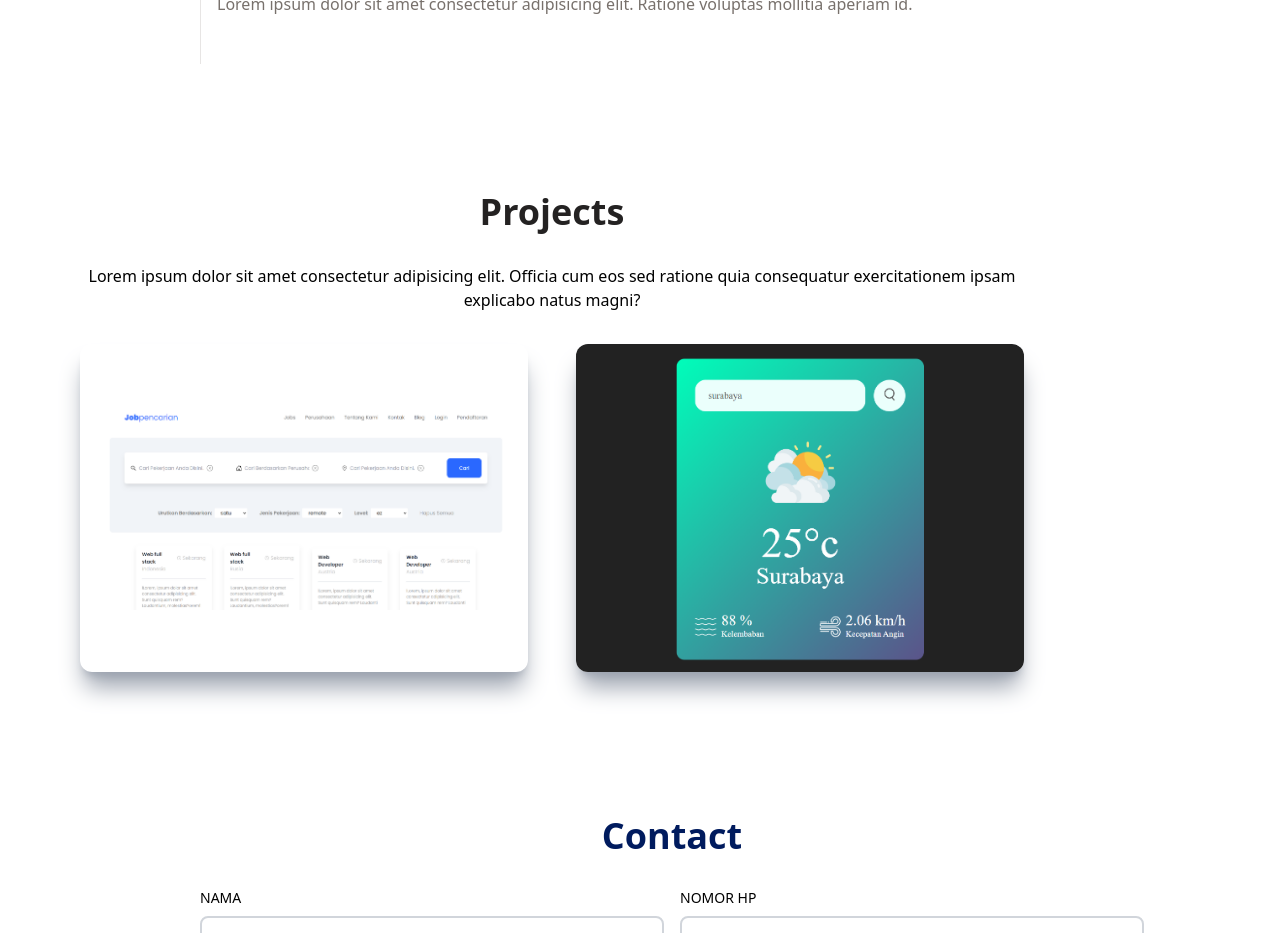
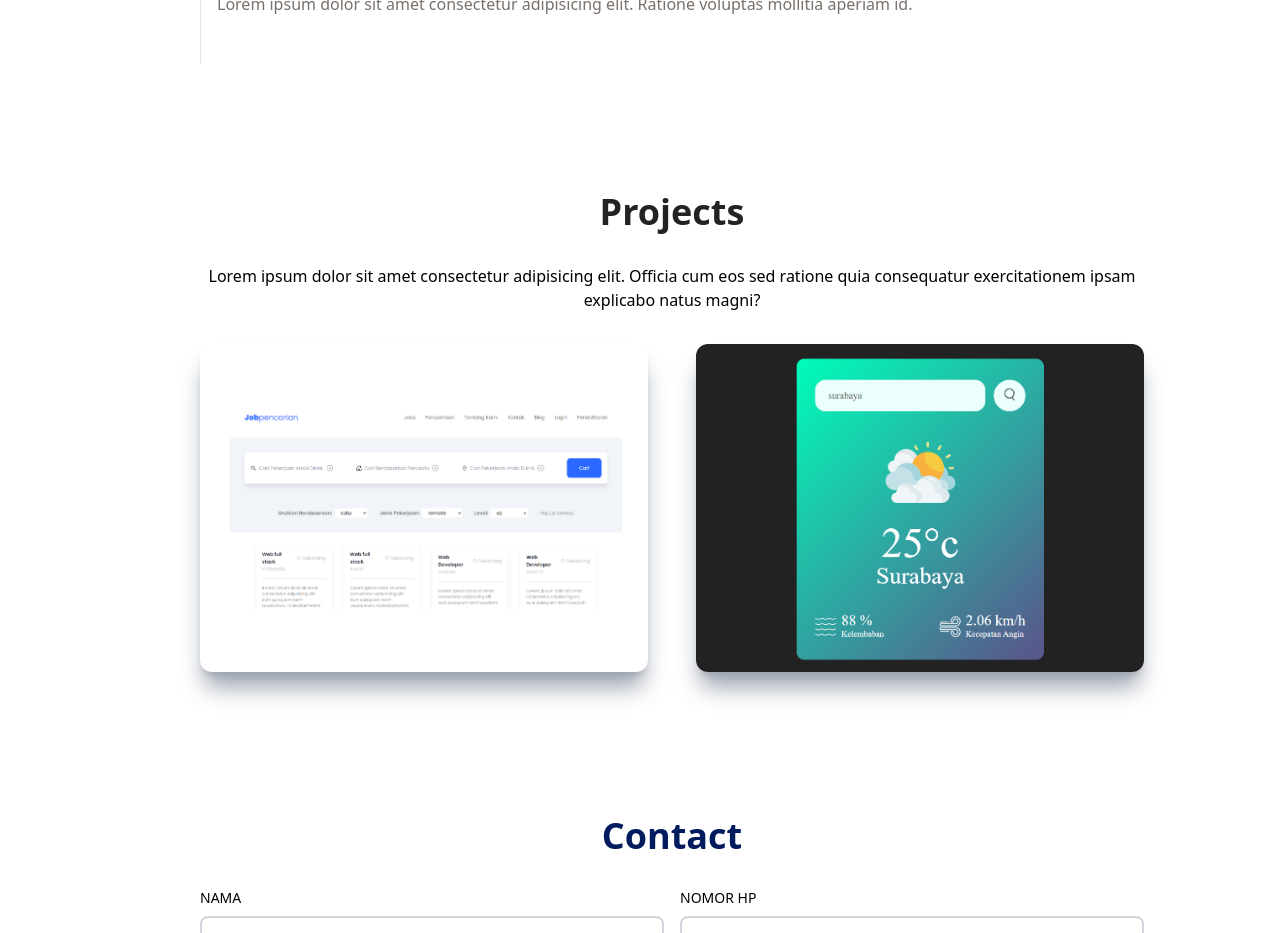
Before and after one commit to CaseStudyProgramming/PortfolioReact1, a React (Vite) app: page / in a window 1280 px wide. Shown: the part 1380-2313 px from the top of the page. Built offline with nearby package versions, Linux system fonts and the light colour scheme.

Commit message:
perbaikan layout projek

```diff
--- a/src/Components/Projects.jsx
+++ b/src/Components/Projects.jsx
@@ -5,7 +5,7 @@ import GambarProjects1 from "../Assets/Cuaca.png";
 
 const Projects = () => {
   return (
-    <div id="projects" className=" max-w-[1040px] md:pl-20 p-4 py-16">
+    <div id="projects" className=" m-auto max-w-[1040px] md:pl-20 p-4 py-16">
       <h1 className=" text-4xl font-bold text-center text-[#242222]">
         Projects
       </h1>
```
